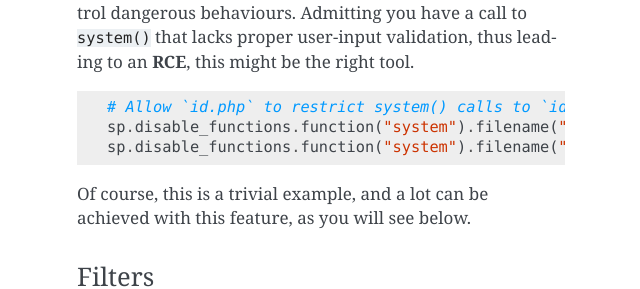
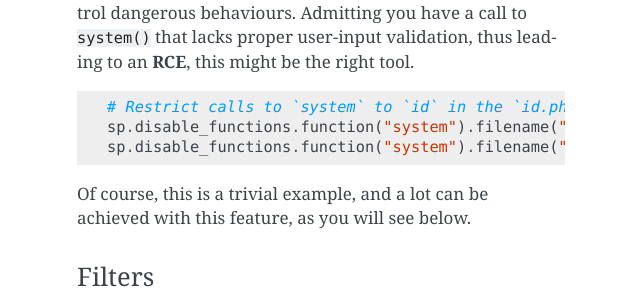
Before and after one commit to jvoisin/snuffleupagus, a Sphinx documentation site: the page built from doc/source/config.rst, in a window 1280 px wide and 900 px high, scrolled down 4196 px. Shown: the part 162-451 px from the top of the window, without its empty margins (429-1069 px from the left). Built offline with Sphinx 7.4.7, drawn with Linux system fonts in a browser that asks for light colours.

```diff
--- a/doc/source/config.rst
+++ b/doc/source/config.rst
@@ -193,7 +193,7 @@ Admitting you have a call to ``system()`` that lacks proper user-input validatio
 
 ::
 
-  # Allow `id.php` to restrict system() calls to `id`
+  # Restrict calls to `system` to `id` in the `id.php` file
   sp.disable_functions.function("system").filename("id.php").param("cmd").value("id").allow();
   sp.disable_functions.function("system").filename("id.php").drop()
 
--- a/doc/source/features.rst
+++ b/doc/source/features.rst
@@ -279,7 +279,7 @@ PHP7 introduced a **strict mode**, in which variables won't be coerced anymore,
 and a `TypeError <https://php.net/manual/en/class.typeerror.php>`_ exception will
 be raised if the types aren't matching.
 `Scalar type declarations <https://secure.php.net/manual/en/migration70.new-features.php#migration70.new-features.scalar-type-declarations>`_
-are optional, but you don't have to used them in your code to benefit from them,
+are optional, but you don't have to use them in your code to benefit from them,
 since every internal function from php has them.
 
 This option provide a switch to globally activate this strict mode,
```
Also changed, not shown: CONTRIBUTING.md (+1 -1 lines).
